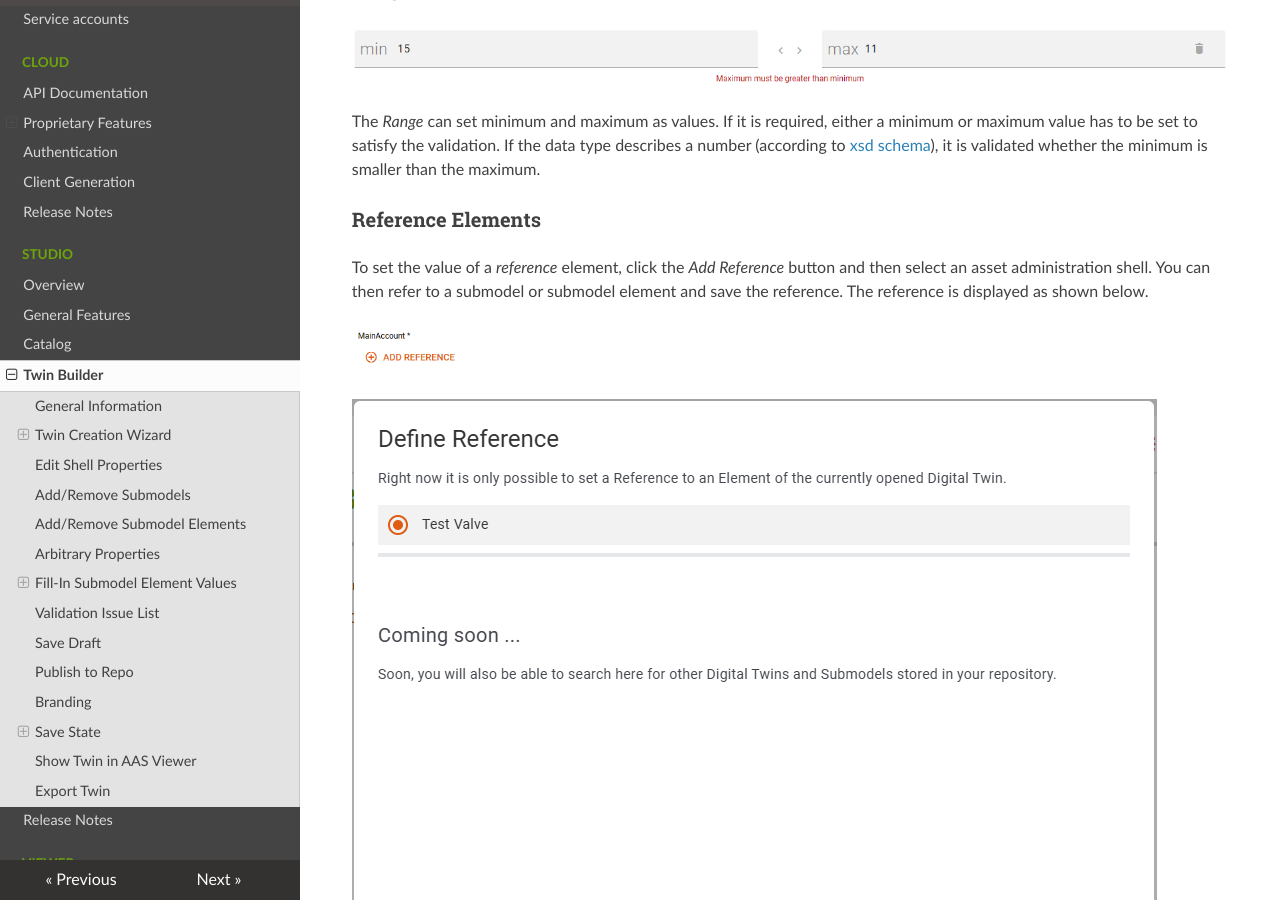
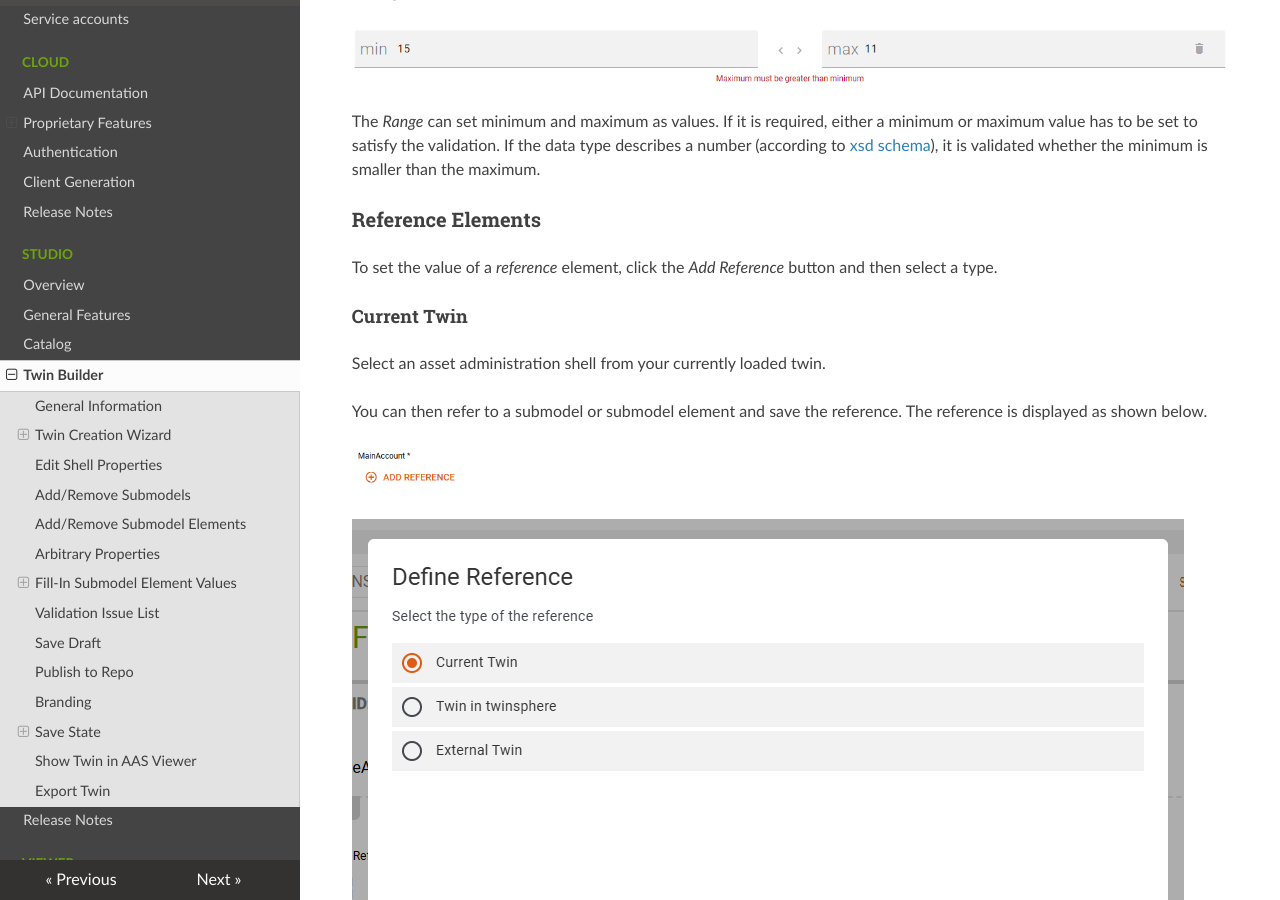
Before and after one commit to twinsphere/twinsphere.github.io, an MkDocs documentation site: the page built from docs/studio-twin-builder.md, in a window 1280 px wide and 900 px high, scrolled down 12579 px. Built offline with MkDocs 1.6.1, drawn with Linux system fonts in a browser that asks for light colours; nearby versions of some CDN libraries; some of the changed text lies outside the part shown.

Commit message:
feat(studio): update reference entry

```diff
--- a/docs/studio-twin-builder.md
+++ b/docs/studio-twin-builder.md
@@ -253,11 +253,18 @@ it is validated whether the minimum is smaller than the maximum.
 ### Reference Elements
 
 To set the value of a *reference* element, click the *Add Reference* button
-and then select an asset administration shell.
+and then select a type.
+
+#### Current Twin
+
+Select an asset administration shell from your currently loaded twin.
+
 You can then refer to a submodel or submodel element and save the reference.
 The reference is displayed as shown below.
 
 ![ReferenceElement](img/twinstudio_builder_reference_collapsed.png)
+
+![ReferenceElement](img/twinstudio_builder_reference_extended_choose_type.png)
 
 ![ReferenceElement](img/twinstudio_builder_reference_extended_choose_asset.png)
 
@@ -265,9 +272,27 @@ The reference is displayed as shown below.
 
 ![ReferenceElement](img/twinstudio_builder_reference_collapsed_filled.png)
 
-!!!note "Current limitations"
-    Reference Elements only support referencing submodels and submodel elements within the same twin.
-    This behavior will be changed in future releases.
+#### Twin in twinsphere
+
+You can search a twin in the repository of the current tenant.
+If you select the twin you can set a reference to a submodel or a
+submodel element that the twin contains or the twin itself.
+
+![ReferenceElement](img/twinstudio_builder_reference_extended_choose_type.png)
+
+![ReferenceElement](img/twinstudio_builder_reference_extended_choose_search_shell.png)
+
+![ReferenceElement](img/twinstudio_builder_reference_extended_choose_sme.png)
+
+![ReferenceElement](img/twinstudio_builder_reference_collapsed_filled.png)
+
+#### External Twin
+
+You can set an external reference by writing the value into the input field.
+
+![ReferenceElement](img/twinstudio_builder_reference_extended_choose_type.png)
+
+![ReferenceElement](img/twinstudio_builder_reference_extended_choose_fill_external.png)
 
 ### Entity
 
```
Also changed, not shown: docs/img/twinstudio_builder_reference_extended_choose_fill_external.png (added), docs/img/twinstudio_builder_reference_extended_choose_search_shell.png (added), docs/img/twinstudio_builder_reference_extended_choose_type.png (added).
